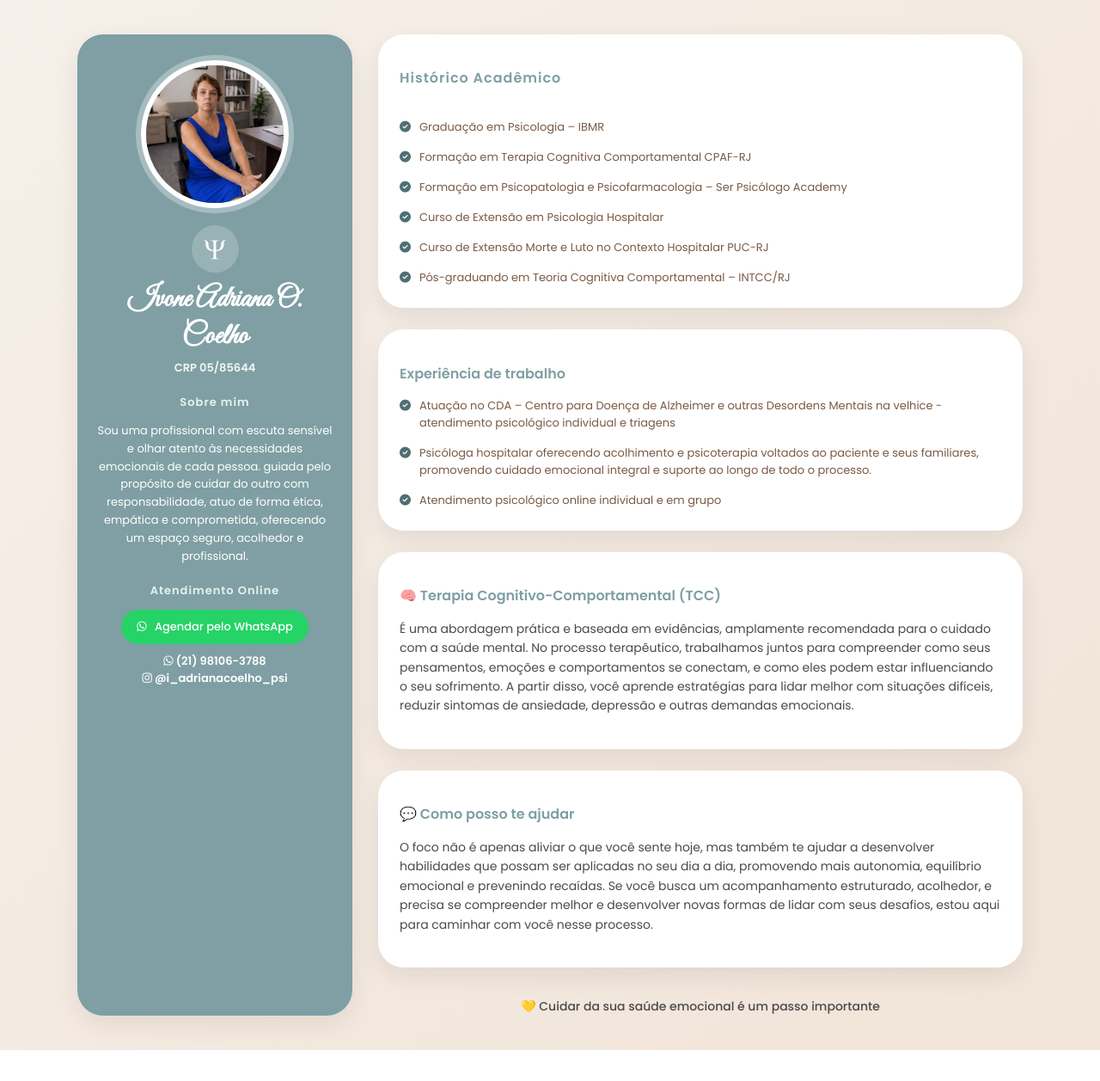
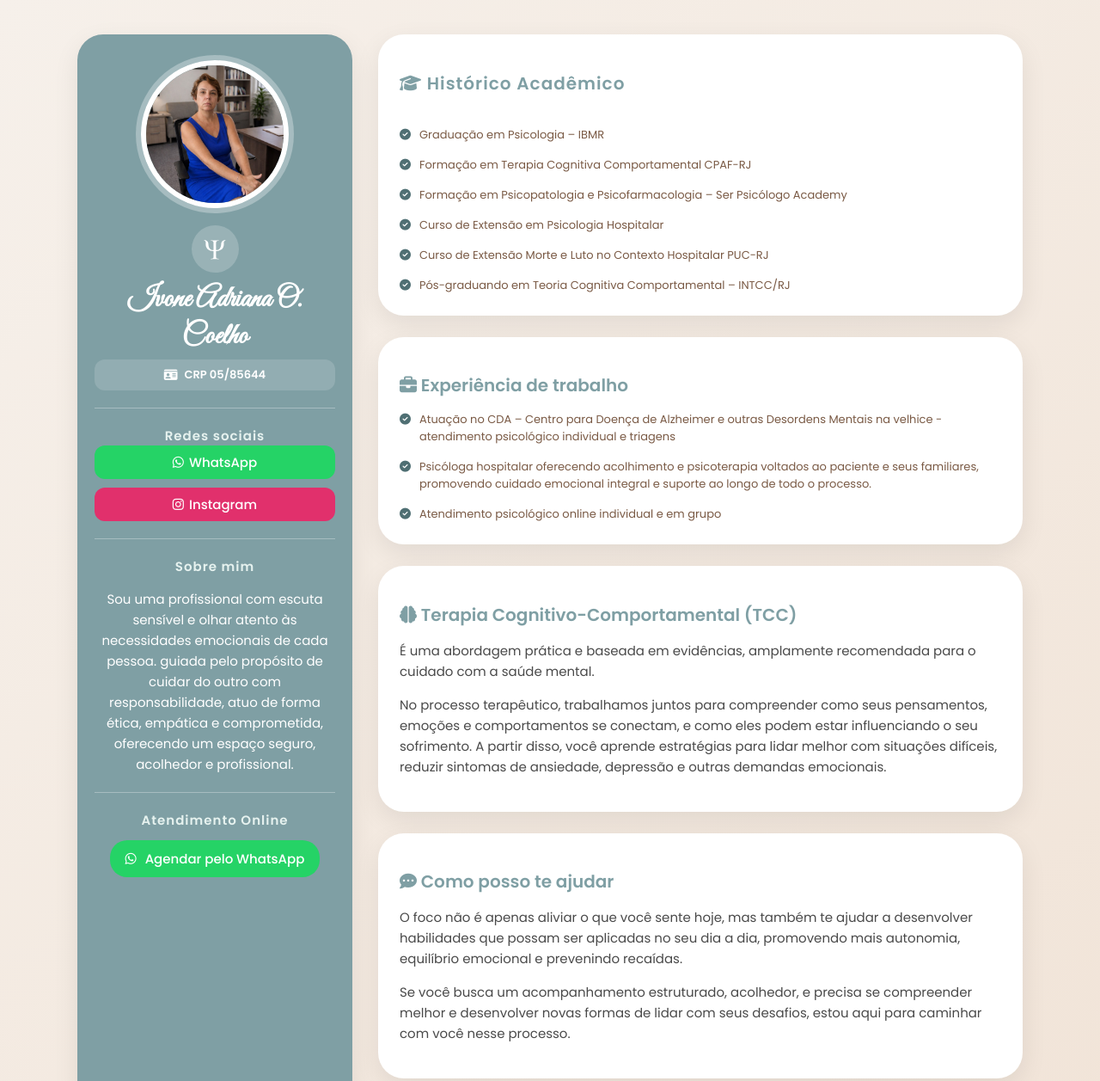
Before and after one commit to sabrinavizeu/Psicologa_Ivone_Adriana, a plain HTML site: page index.html in a window 1280 px wide. Shown: the top 1257 px of the page at 86% size. Before the commit the page ends 1221 px from the top, so only its background shows below. Drawn offline with Linux system fonts and the light colour scheme.

Commit message:
Update index.html

```diff
--- a/index.html
+++ b/index.html
@@ -91,22 +91,15 @@
 
       .section-title {
         margin-top: 20px;
-        font-size: 13px;
+        font-size: 15px;
         font-weight: 600;
         letter-spacing: 1px;
         color: #e6f2ef;
       }
 
       .sidebar p {
-        font-size: 13px;
+        font-size: 15px;
         line-height: 1.6;
-        color: white;
-      }
-
-      .contact {
-        margin-top: 10px;
-        font-size: 13px;
-        font-weight: 600;
         color: white;
       }
 
@@ -183,20 +176,20 @@
       }
 
       .card h2 {
-        font-size: 16px;
+        font-size: 20px;
         margin-bottom: 15px;
         color: #7f9fa4; /* combinando com sidebar */
       }
 
       .card p {
-        font-size: 14px;
+        font-size: 15px;
         line-height: 1.6;
       }
 
       .highlight {
         text-align: center;
         font-weight: 500;
-        font-size: 14px;
+        font-size: 20px;
         margin-top: 10px;
       }
 
@@ -206,7 +199,7 @@
         padding: 10px 18px;
         background: #25d366;
         color: white;
-        font-size: 13px;
+        font-size: 15px;
         border-radius: 20px;
         text-decoration: none;
         font-weight: 500;
@@ -220,6 +213,72 @@
       .whatsapp-btn:hover {
         background: #1ebe5d;
         transform: scale(1.05);
+      }
+
+      /* CAIXA DO CRP */
+      .crp-box {
+        display: flex;
+        align-items: center;
+        justify-content: center;
+        gap: 8px;
+        background: rgba(255, 255, 255, 0.15);
+        padding: 8px 12px;
+        border-radius: 12px;
+        font-size: 13px;
+        font-weight: 600;
+        margin-bottom: 15px;
+      }
+
+      .crp-box i {
+        font-size: 14px;
+      }
+
+      /* LINHA DIVISÓRIA */
+      .divider {
+        border: none;
+        height: 1px;
+        background: rgba(255, 255, 255, 0.3);
+        margin: 20px 0;
+      }
+
+      /* REDES SOCIAIS */
+      .socials {
+        display: flex;
+        flex-direction: column;
+        gap: 10px;
+      }
+
+      /* BOTÕES */
+      .social-btn {
+        display: flex;
+        align-items: center;
+        justify-content: center;
+        gap: 6px;
+        padding: 8px;
+        border-radius: 12px;
+        text-decoration: none;
+        font-size: 15px;
+        font-weight: 500;
+        color: white;
+        transition: 0.3s;
+      }
+
+      /* WHATSAPP */
+      .social-btn.whatsapp {
+        background: #25d366;
+      }
+
+      .social-btn.whatsapp:hover {
+        background: #1ebe5d;
+      }
+
+      /* INSTAGRAM */
+      .social-btn.instagram {
+        background: #e1306c;
+      }
+
+      .social-btn.instagram:hover {
+        background: #c72b5c;
       }
 
       /* RESPONSIVO */
@@ -242,8 +301,34 @@
         </div>
 
         <h1>Ivone Adriana O. Coelho</h1>
-        <div class="crp">CRP 05/85644</div>
+        <div class="crp-box">
+          <i class="fas fa-id-card"></i>
+          <span>CRP 05/85644</span>
+        </div>
 
+        <hr class="divider" />
+
+        <div class="section-title">Redes sociais</div>
+
+        <div class="socials">
+          <a
+            href="https://wa.me/5521981063788"
+            target="_blank"
+            class="social-btn whatsapp"
+          >
+            <i class="fab fa-whatsapp"></i> WhatsApp
+          </a>
+
+          <a
+            href="https://instagram.com/i_adrianacoelho_psi"
+            target="_blank"
+            class="social-btn instagram"
+          >
+            <i class="fab fa-instagram"></i> Instagram
+          </a>
+        </div>
+
+        <hr class="divider" />
         <div class="section-title">Sobre mim</div>
         <p>
           Sou uma profissional com escuta sensível e olhar atento às
@@ -251,6 +336,7 @@
           cuidar do outro com responsabilidade, atuo de forma ética, empática e
           comprometida, oferecendo um espaço seguro, acolhedor e profissional.
         </p>
+        <hr class="divider" />
 
         <div class="section-title">Atendimento Online</div>
         <a
@@ -260,17 +346,13 @@
         >
           <i class="fab fa-whatsapp"></i> Agendar pelo WhatsApp
         </a>
-        <div class="contact">
-          <i class="fab fa-whatsapp"></i> (21) 98106-3788<br />
-          <i class="fab fa-instagram"></i> @i_adrianacoelho_psi
-        </div>
       </div>
 
       <!-- MAIN -->
       <div class="main">
         <div class="card">
           <div class="academic-header">
-            <h2>Histórico Acadêmico</h2>
+            <h2><i class="fas fa-graduation-cap"></i> Histórico Acadêmico</h2>
           </div>
 
           <div class="academic-list">
@@ -316,7 +398,7 @@
         </div>
 
         <div class="card">
-          <h2>Experiência de trabalho</h2>
+          <h2><i class="fas fa-briefcase"></i> Experiência de trabalho</h2>
 
           <div class="academic-list">
             <div class="academic-item">
@@ -347,32 +429,38 @@
         </div>
 
         <div class="card">
-          <h2>🧠 Terapia Cognitivo-Comportamental (TCC)</h2>
+          <h2><i class="fas fa-brain"></i> Terapia Cognitivo-Comportamental (TCC)</h2>
           <p>
             É uma abordagem prática e baseada em evidências, amplamente
-            recomendada para o cuidado com a saúde mental. No processo
-            terapêutico, trabalhamos juntos para compreender como seus
+            recomendada para o cuidado com a saúde mental.
+          <p>
+            No processo terapêutico, trabalhamos juntos para compreender como seus
             pensamentos, emoções e comportamentos se conectam, e como eles podem
             estar influenciando o seu sofrimento. A partir disso, você aprende
             estratégias para lidar melhor com situações difíceis, reduzir
             sintomas de ansiedade, depressão e outras demandas emocionais.
           </p>
+          </p>
         </div>
 
         <div class="card">
-          <h2>💬 Como posso te ajudar</h2>
+          <h2><i class="fas fa-comment-dots"></i> Como posso te ajudar</h2>
           <p>
             O foco não é apenas aliviar o que você sente hoje, mas também te
             ajudar a desenvolver habilidades que possam ser aplicadas no seu dia
             a dia, promovendo mais autonomia, equilíbrio emocional e prevenindo
-            recaídas. Se você busca um acompanhamento estruturado, acolhedor, e
+            recaídas.
+          <p>
+            Se você busca um acompanhamento estruturado, acolhedor, e
             precisa se compreender melhor e desenvolver novas formas de lidar
             com seus desafios, estou aqui para caminhar com você nesse processo.
+          </p>
           </p>
         </div>
 
         <div class="highlight">
-          💛 Cuidar da sua saúde emocional é um passo importante
+          <i class="fas fa-heart"></i>
+          Cuidar da sua saúde emocional é um passo importante!
         </div>
       </div>
     </div>
```
